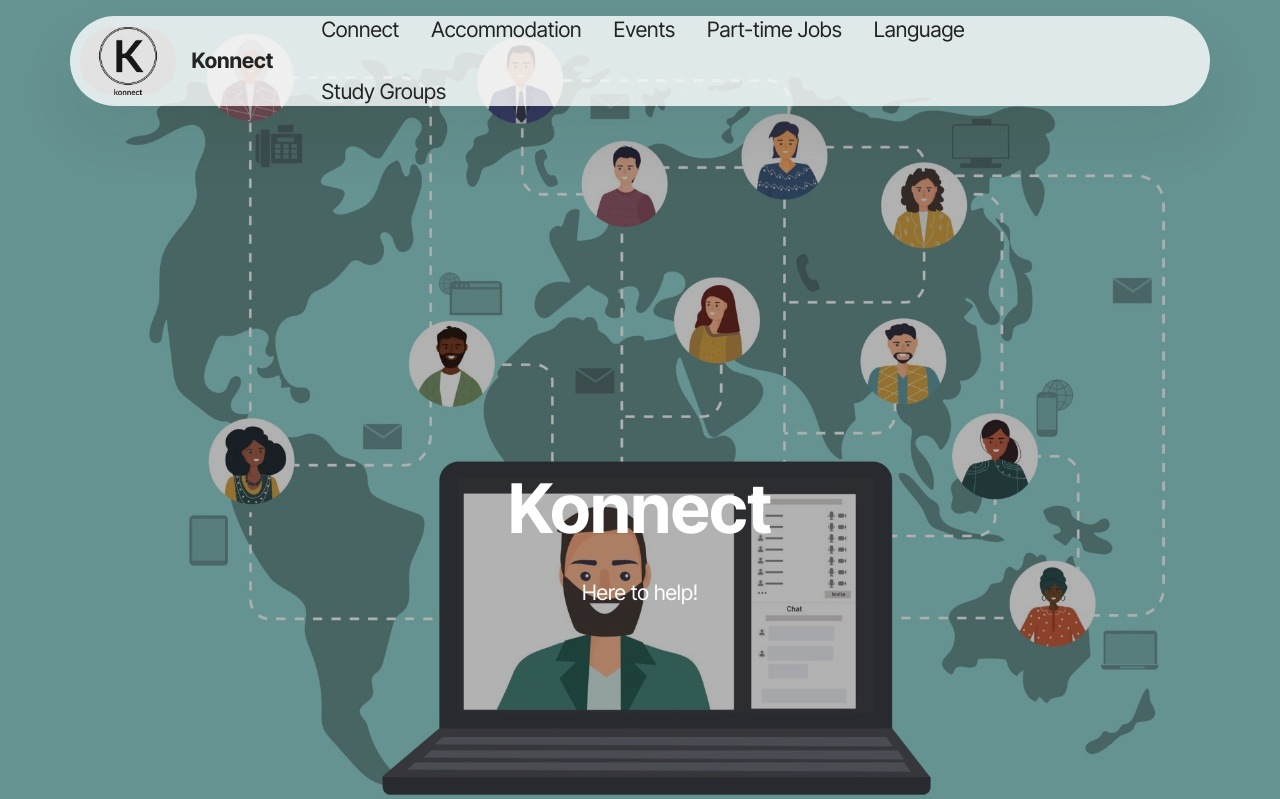
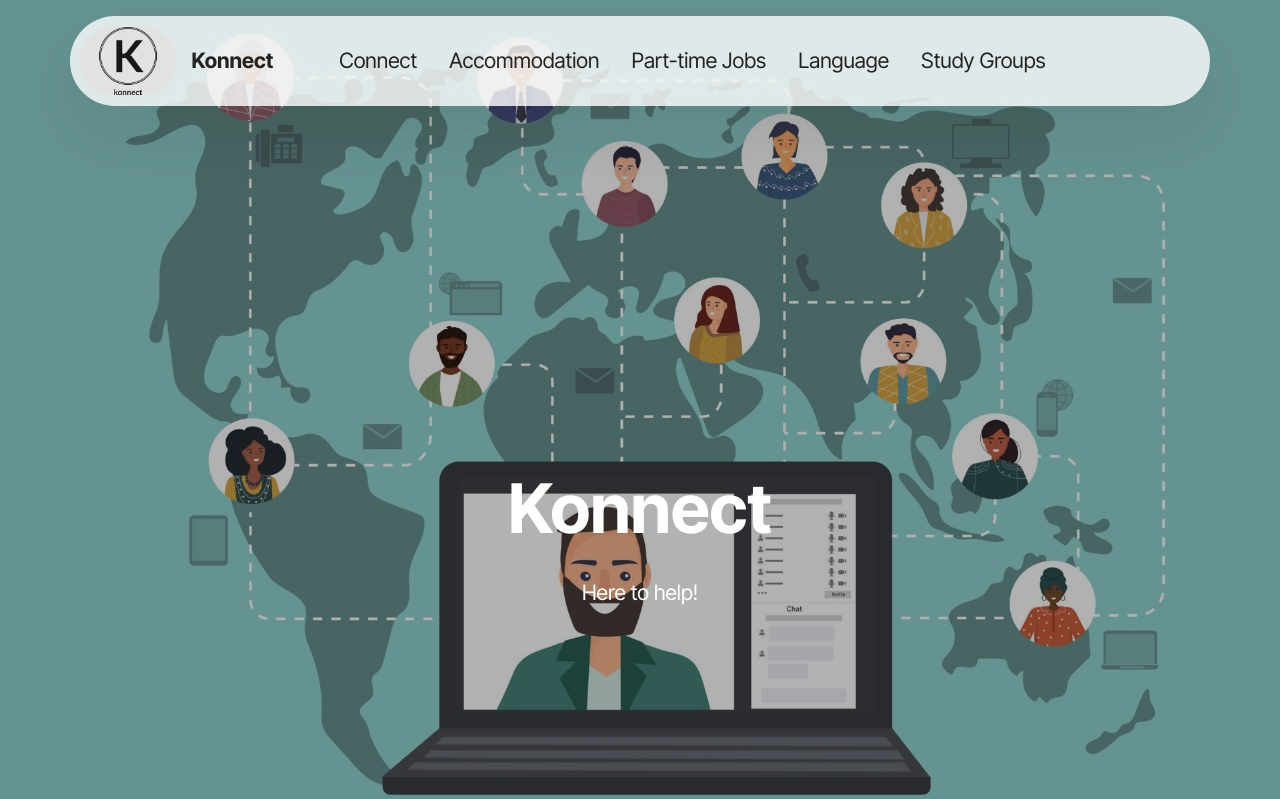
Before and after one commit to D3vanshi/Connect, a Django app: page /index/ in a window 1280 px wide. Shown: the top 799 px of the page. Run offline with Django 4.2, Linux system fonts and the light colour scheme; some libraries are stand-ins or nearby versions.

Commit message:
nav update

```diff
--- a/placementapp/templates/index.html
+++ b/placementapp/templates/index.html
@@ -625,9 +625,6 @@
           <li class="nav-item">
             <a class="nav-link link text-black display-4" href="#"
               aria-expanded="false">Accommodation</a>
-          </li>
-          <li class="nav-item">
-            <a class="nav-link link text-black display-4" href="#">Events</a>
           </li>
           <li class="nav-item">
             <a class="nav-link link text-black display-4" href="#">Part-time Jobs</a>
```
